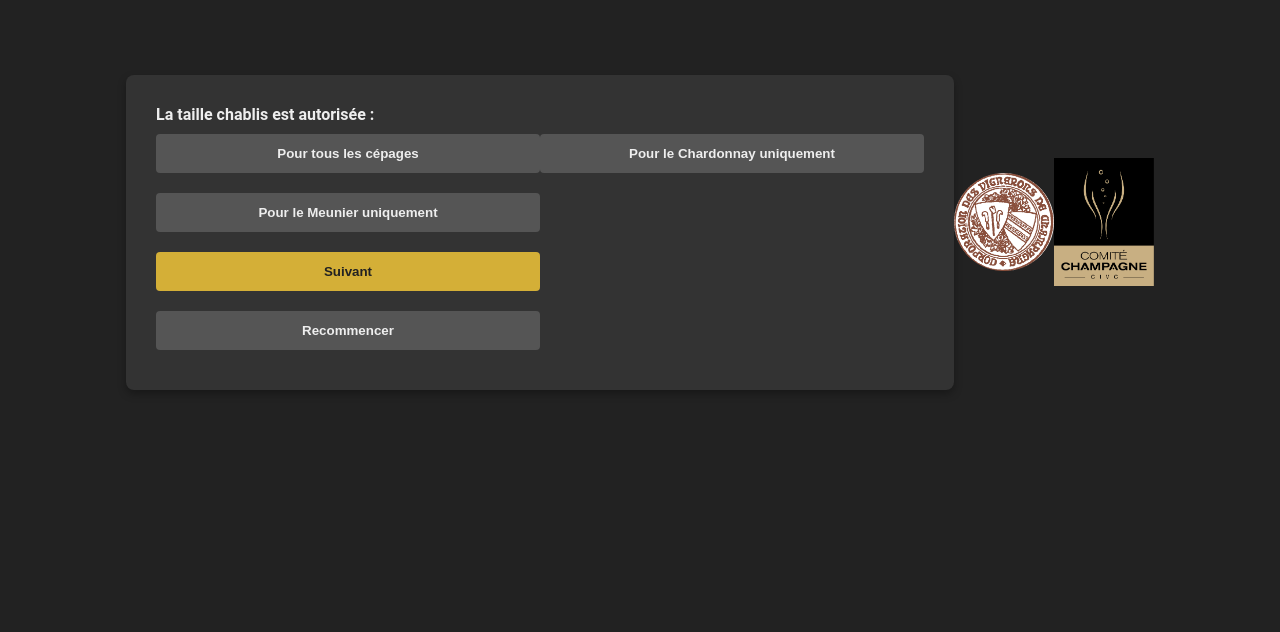
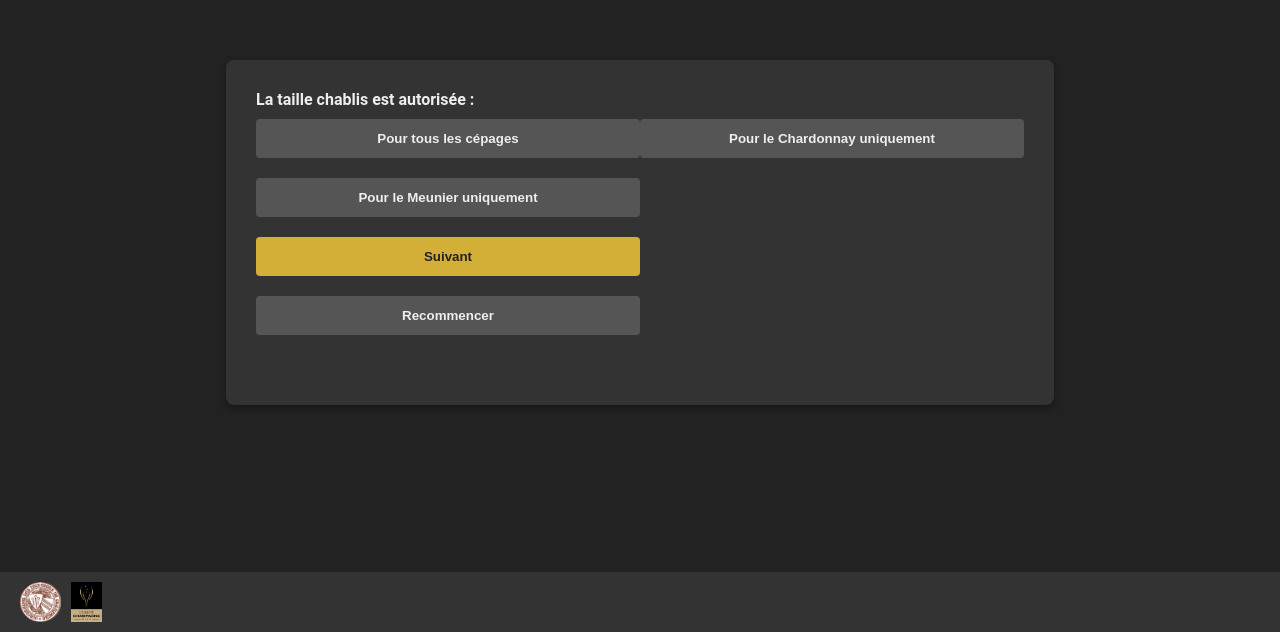
Before and after one commit to geohoudard/certificat_taille_champagne, a plain HTML site: page index.html in a window 1280 px wide. Shown: the part 168-800 px from the top of the page. Drawn offline with Linux system fonts and the light colour scheme.

Commit message:
Add files via upload

```diff
--- a/css/styles.css
+++ b/css/styles.css
@@ -10,24 +10,13 @@ body {
     margin: 0;
 }
 
-.logos {
-    display: flex;
-    justify-content: space-around; /* Espace les logos uniformément */
-    align-items: center; /* Aligner verticalement au centre */
-    margin-bottom: 20px;
-}
-
-.logos img {
-    max-width: 100px;  /* Ajustez la taille si nécessaire */
-    height: auto;
-}
-
 #quiz-container {
     background-color: #333; /* Gris foncé */
     padding: 30px;
     border-radius: 8px;
     box-shadow: 0 4px 8px rgba(0, 0, 0, 0.3); /* Ombre portée plus prononcée */
     width: 60%; /* Largeur légèrement augmentée */
+    padding-bottom: 60px; /* Espace pour le pied de page */
 }
 
 h1 {
@@ -63,3 +52,29 @@ button:hover {
 #next-button:hover {
     background-color: #b08d2e; /* Or plus foncé au survol */
 }
+.footer {
+    position: fixed;
+    bottom: 0;
+    left: 0;
+    width: 100%;
+    background-color: #333; /* Même couleur que le quiz-container */
+    padding: 10px;
+    display: flex;
+    justify-content: space-between; /* Espace entre les logos et le score */
+    align-items: center;
+  }
+
+  .logos {
+    display: flex;
+    align-items: center; /* Aligner les logos verticalement */
+  }
+
+  .logos img {
+    max-height: 40px; /* Ajustez la hauteur des logos */
+    margin-left: 10px; /* Espace entre les logos */
+  }
+
+  #score {
+    font-size: 18px;
+    margin-right: 20px; /* Espace à droite du score */
+  }
--- a/index.html
+++ b/index.html
@@ -13,12 +13,13 @@
     <div id="result"></div>
     <button id="next-button" onclick="nextQuestion()">Suivant</button>
     <button id="restart-button" onclick="restartQuiz()">Recommencer</button>
-        <div id="score"></div>
   </div>
+  <div class="footer">
     <div class="logos">
       <img src="medias/logocorpo.png" alt="Logo Corporation des Vignerons de Champagne">
       <img src="medias/CIVClogo.png" alt="Logo Comité Champagne CIVC">
     </div>
+    <div id="score"></div> </div>
   <script src="js/script.js"></script>
 </body>
 </html>
--- a/js/script.js
+++ b/js/script.js
@@ -65,8 +65,14 @@ function checkAnswer(selectedOption) {
         resultContainer.textContent = `Mauvaise réponse. La bonne réponse était : ${correctOption}.`;
     }
 
+    updateScoreDisplay(); // Mettre à jour l'affichage du score
     document.getElementById('next-button').style.display = 'block';
 }
+
+// Fonction pour mettre à jour l'affichage du score
+function updateScoreDisplay() {
+    document.getElementById('score').textContent = `Score : ${score}/10`;
+  }
 
 // Passer à la question suivante
 function nextQuestion() {
@@ -74,7 +80,8 @@ function nextQuestion() {
     document.getElementById('result').textContent = '';
     displayQuestion();
     document.getElementById('next-button').style.display = 'none';
-}
+    updateScoreDisplay(); // Mettre à jour l'affichage du score
+  }
 
 // Fin du quiz
 function endQuiz() {
```
Lines whose indentation alone changed are shown as unchanged.
